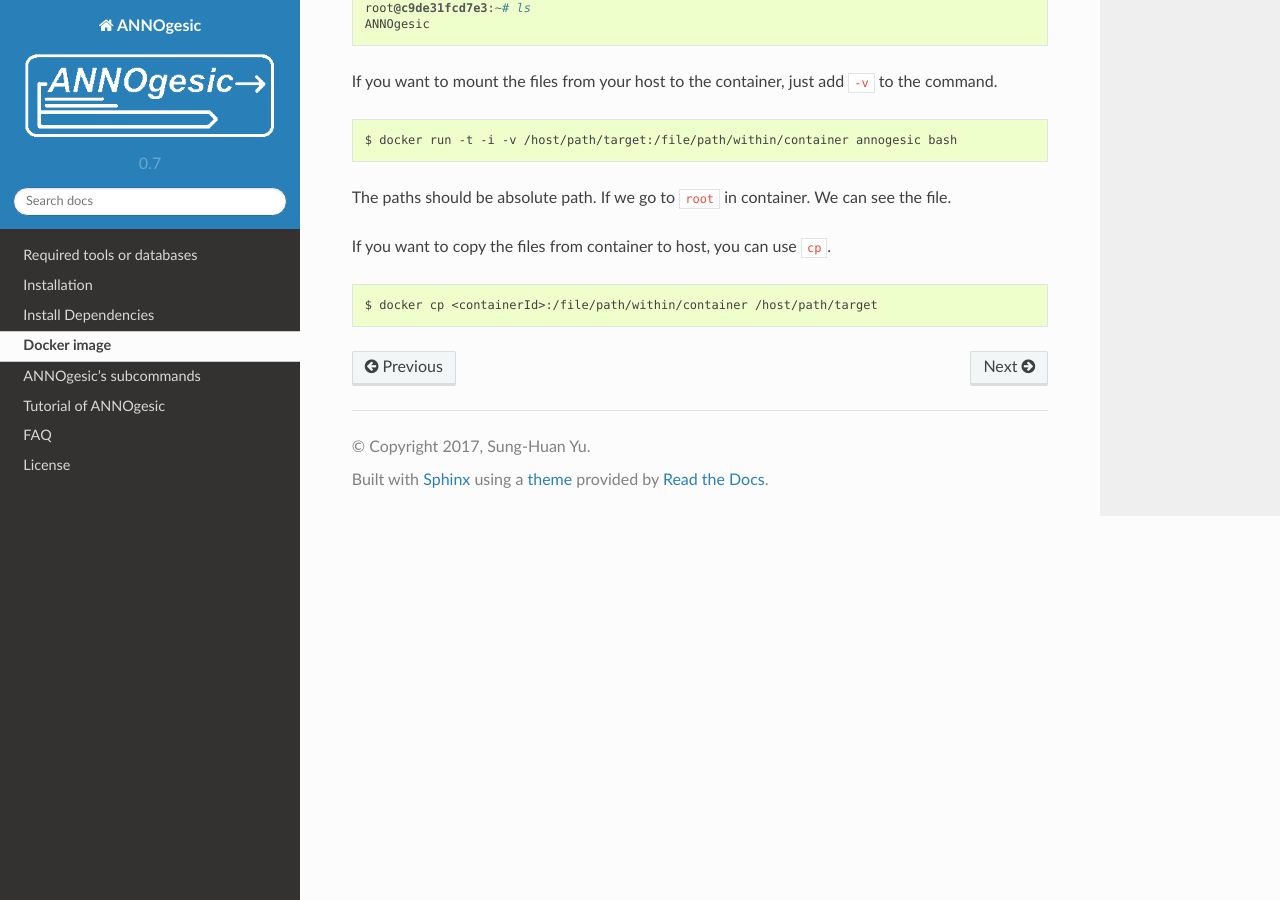
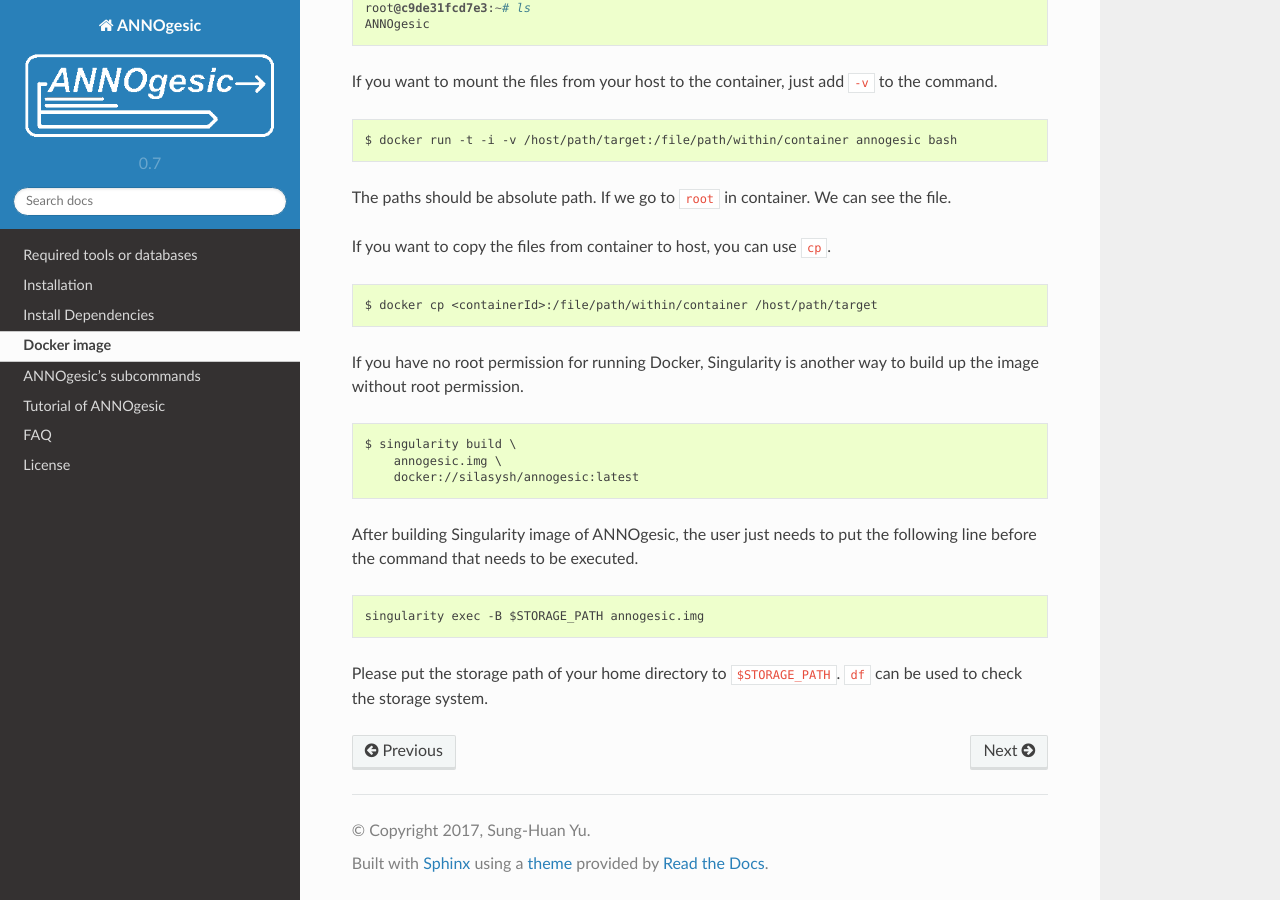
Before and after one commit to Sung-Huan/ANNOgesic, a Sphinx documentation site: the page built from docs/source/docker.rst, in a window 1280 px wide and 900 px high, scrolled down 840 px. Built offline with Sphinx 7.4.7 and the Read the Docs theme 2.0.0, drawn with Linux system fonts in a browser that asks for light colours; pages that are not in the unit, such as notebooks, are missing from menus.

Commit message:
add singularity

```diff
--- a/docs/source/docker.rst
+++ b/docs/source/docker.rst
@@ -53,3 +53,22 @@ If you want to copy the files from container to host, you can use ``cp``.
 ::
 
     $ docker cp <containerId>:/file/path/within/container /host/path/target
+
+If you have no root permission for running Docker, Singularity is another way to
+build up the image without root permission.
+
+::
+
+    $ singularity build \
+        annogesic.img \
+        docker://silasysh/annogesic:latest
+
+After building Singularity image of ANNOgesic, the user just needs to put the following line before
+the command that needs to be executed.
+
+::
+
+    singularity exec -B $STORAGE_PATH annogesic.img
+
+Please put the storage path of your home directory to ``$STORAGE_PATH``. ``df`` can be used to check the
+storage system.
```
